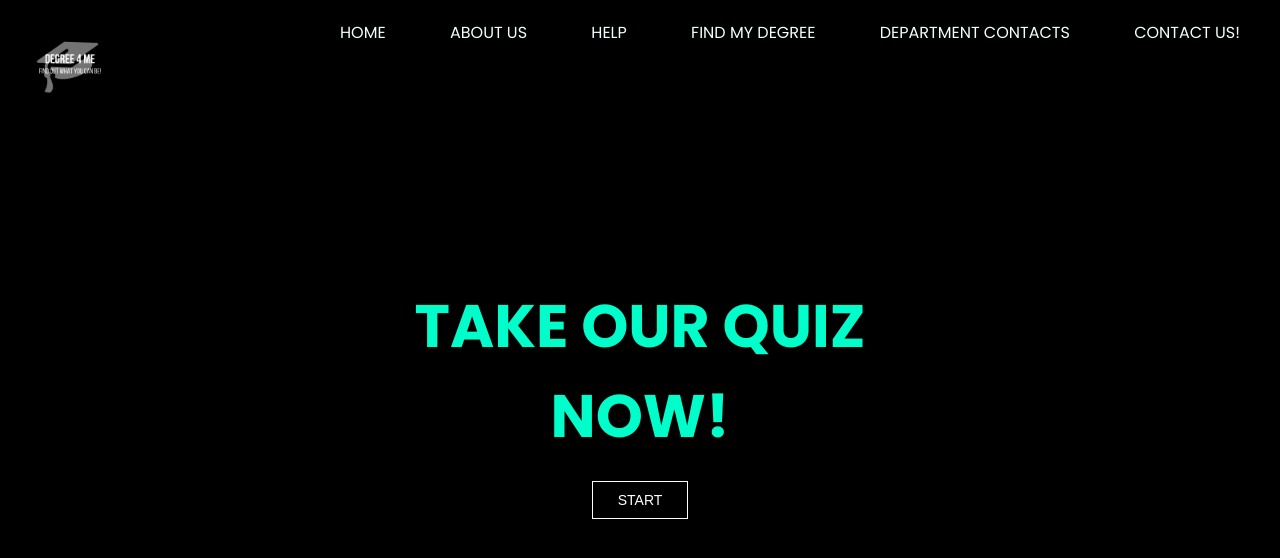
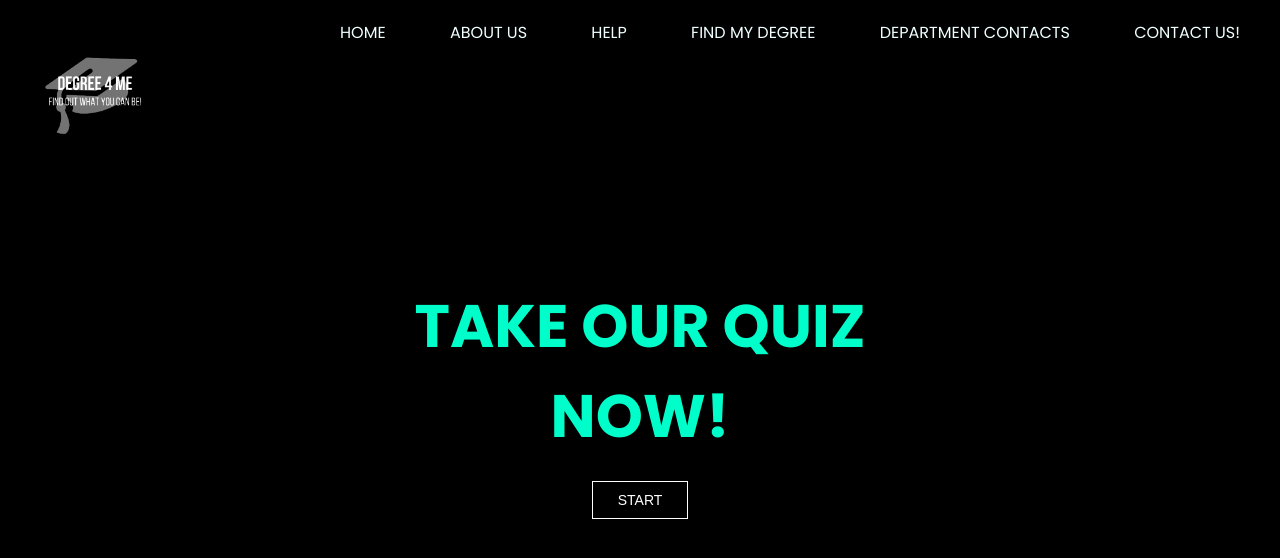
Before and after one commit to SaraKole/CISC-4900, a plain HTML site: page index.html in a window 1280 px wide. Drawn offline with Linux system fonts and the light colour scheme.

Commit message:
fixed changes

```diff
--- a/index.html
+++ b/index.html
@@ -57,7 +57,7 @@
             left: 20px;
         }
         .logo img {
-            width: 100px;
+            width: 150px;
             height: auto;
         }
         .welcome-text {
```
Also changed, not shown: aboutus.html (+1 -1 lines).
